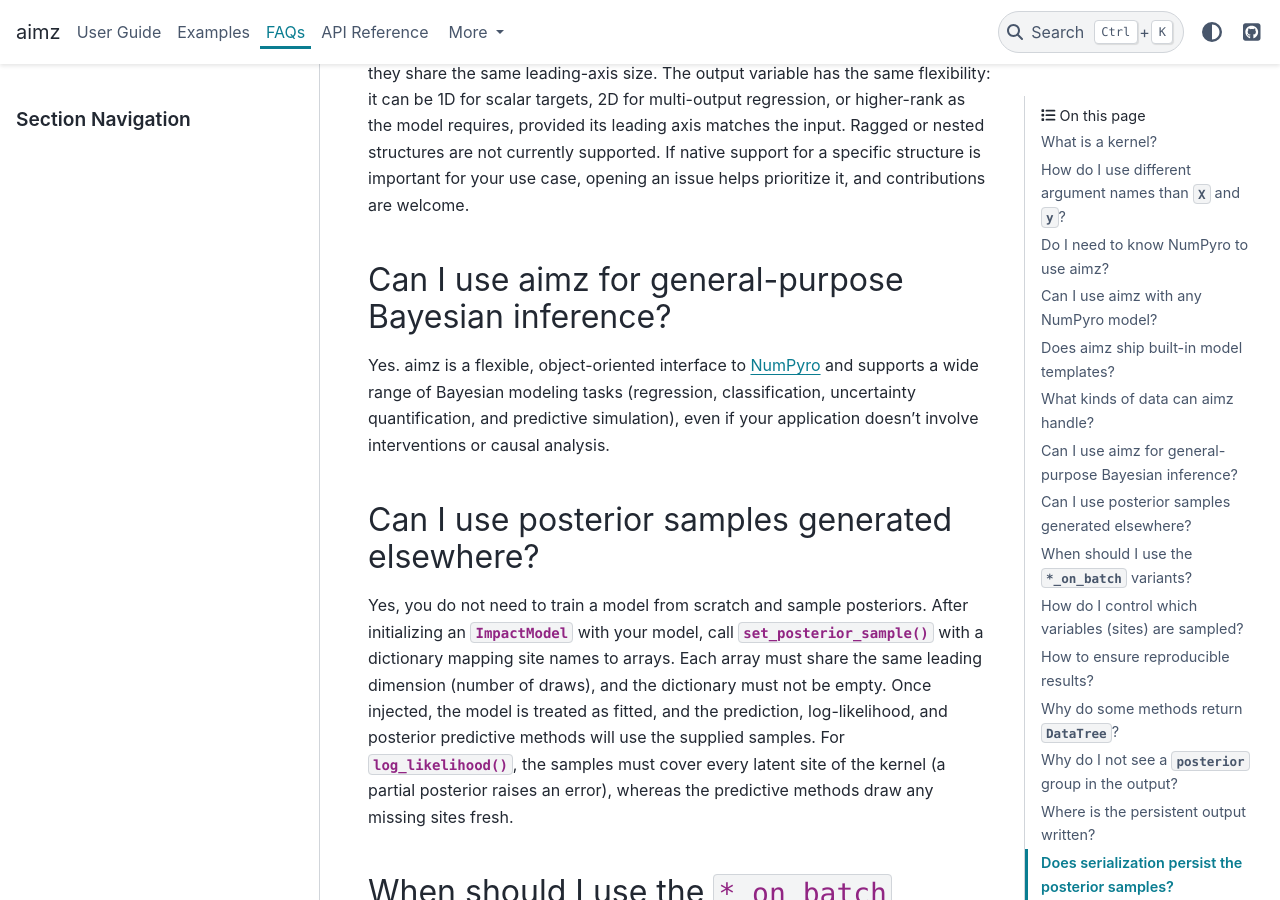
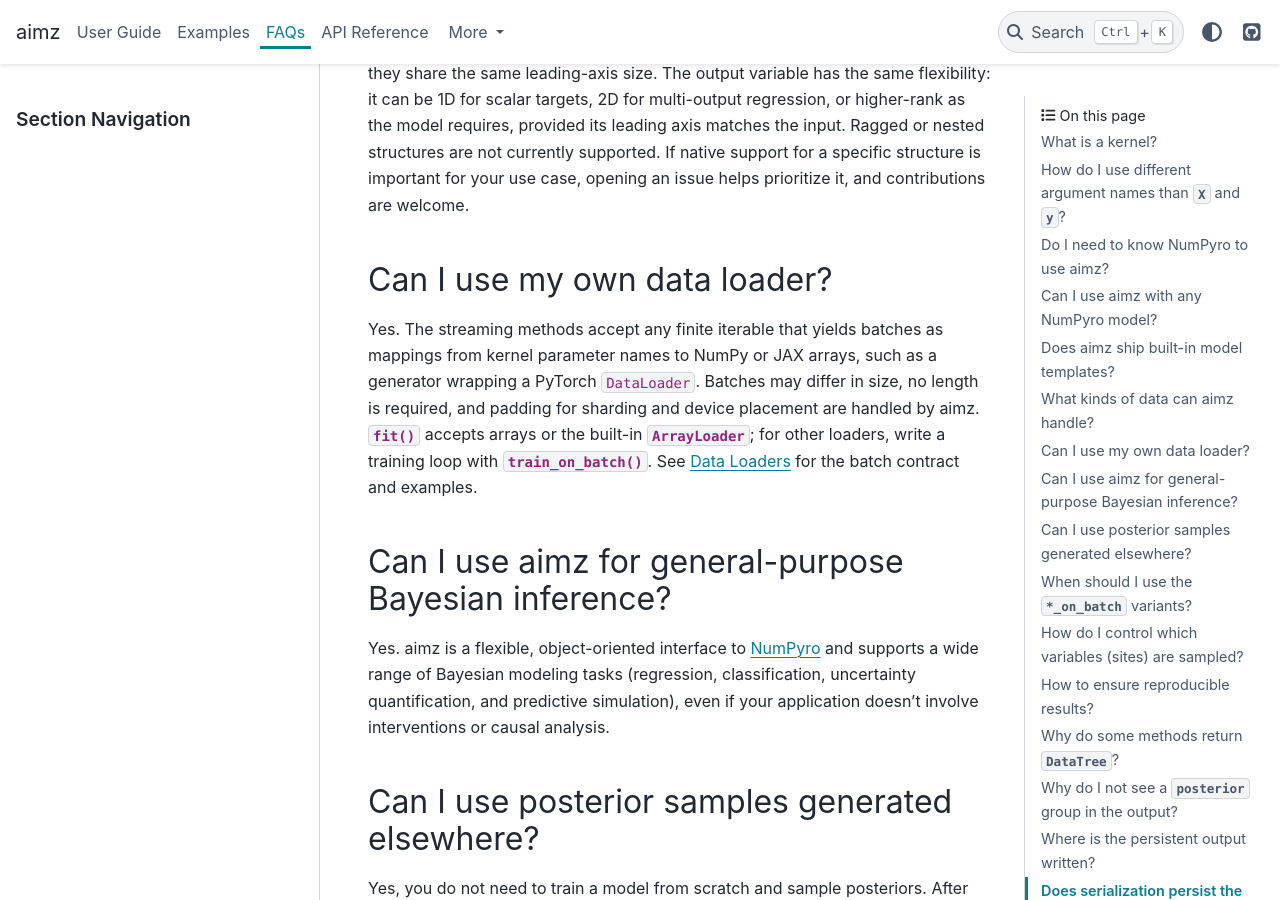
Before and after one commit to markean/aimz, a Sphinx documentation site: the page built from docs/source/faq.rst, in a window 1280 px wide and 900 px high, scrolled down 2775 px. Built offline with Sphinx 7.4.7 and the PyData theme 0.15.4, drawn with Linux system fonts in a browser that asks for light colours.

Commit message:
Update documentation to clarify data loader usage

```diff
--- a/docs/source/faq.rst
+++ b/docs/source/faq.rst
@@ -90,6 +90,15 @@ Ragged or nested structures are not currently supported.
 If native support for a specific structure is important for your use case, opening an issue helps prioritize it, and contributions are welcome.
 
 
+Can I use my own data loader?
+-----------------------------
+Yes.
+The streaming methods accept any finite iterable that yields batches as mappings from kernel parameter names to NumPy or JAX arrays, such as a generator wrapping a PyTorch ``DataLoader``.
+Batches may differ in size, no length is required, and padding for sharding and device placement are handled by aimz.
+:meth:`~aimz.ImpactModel.fit` accepts arrays or the built-in :class:`~aimz.utils.data.ArrayLoader`; for other loaders, write a training loop with :meth:`~aimz.ImpactModel.train_on_batch`.
+See :doc:`user_guide/dataloader` for the batch contract and examples.
+
+
 Can I use aimz for general-purpose Bayesian inference?
 ------------------------------------------------------
 Yes.
--- a/docs/source/user_guide/sharding.rst
+++ b/docs/source/user_guide/sharding.rst
@@ -24,7 +24,7 @@ Data parallelism (``shard_axis="obs"``, default)
 ^^^^^^^^^^^^^^^^^^^^^^^^^^^^^^^^^^^^^^^^^^^^^^^^^
 The input is sharded across devices along axis 0 (the observation axis), while the posterior samples are **replicated** on every device.
 This is the standard `data-parallel <https://jax.readthedocs.io/en/latest/distributed_data_loading.html#data-parallelism>`__ pattern: each device holds the full posterior and processes a slice of the observations.
-Because it streams the input (an array or an :class:`~aimz.utils.data.ArrayLoader`), it scales to inputs larger than device memory.
+Because it streams the input (an array or a data loader, see :doc:`dataloader`), it scales to inputs larger than device memory.
 It does require a **replicable** posterior: every sample site must have a static shape that does not depend on the number of observations, which holds when all latents are global.
 
 Draw parallelism (``shard_axis="draw"``)
@@ -39,7 +39,7 @@ Choosing a Strategy
 ``shard_axis="obs"`` (the default) suits models with global latents and inputs that are large or supplied through a data loader.
 Prefer ``shard_axis="draw"`` when the model has local latents, or when the input is small relative to the number of draws so replicating it on every device stays cheap.
 
-Choosing a ``batch_size`` that is a multiple of :external:func:`jax.local_device_count` keeps the shards even and avoids padding the final batch.
+Choosing a ``batch_size`` that is a multiple of :external:func:`jax.local_device_count` keeps the shards even and avoids padding the final batch; the same applies to the batch sizes a data loader yields.
 
 
 Automatic Rerun for Incompatible Posteriors
--- a/docs/source/user_guide/streaming_and_on_batch.rst
+++ b/docs/source/user_guide/streaming_and_on_batch.rst
@@ -29,7 +29,7 @@ The non-``*_on_batch`` methods default to a streaming (chunked) execution model
 Comparison
 ----------
 Streaming variants target larger datasets, enable chunked processing, multi-device parallelism, and, with the persistent store, stable artifact generation.
-These methods build internal data loaders, iterate in chunks, and decouple sampling from result handling, enabling concurrent execution.
+These methods iterate over the input in chunks, whether it is an array or a data loader you supply (see :doc:`dataloader`), and decouple sampling from result handling, enabling concurrent execution.
 Outputs consolidate into a single lazy, Dask_-backed :external:class:`xarray.DataTree` whose chunks live in a Zarr_ store or directly in host memory, depending on the result store.
 On-batch variants, in contrast, favor minimal overhead, immediate return, and greater flexibility when posterior sample shapes are not shard-friendly.
 
@@ -75,6 +75,10 @@ Feature Summary
      - Yes (``batch_size``)
      - Yes (``batch_size``)
      - No (single pass)
+   * - Data loader input
+     - Yes (see :doc:`dataloader`)
+     - Yes (see :doc:`dataloader`)
+     - No (arrays only)
    * - Device parallelism (sharding)
      - Yes
      - Yes
```
Also changed, not shown: docs/source/api/array_loader.rst (+0 -9 lines), docs/source/user_guide/dataloader.rst (+81 -55 lines), docs/notebooks/streaming_and_on_batch.ipynb.
